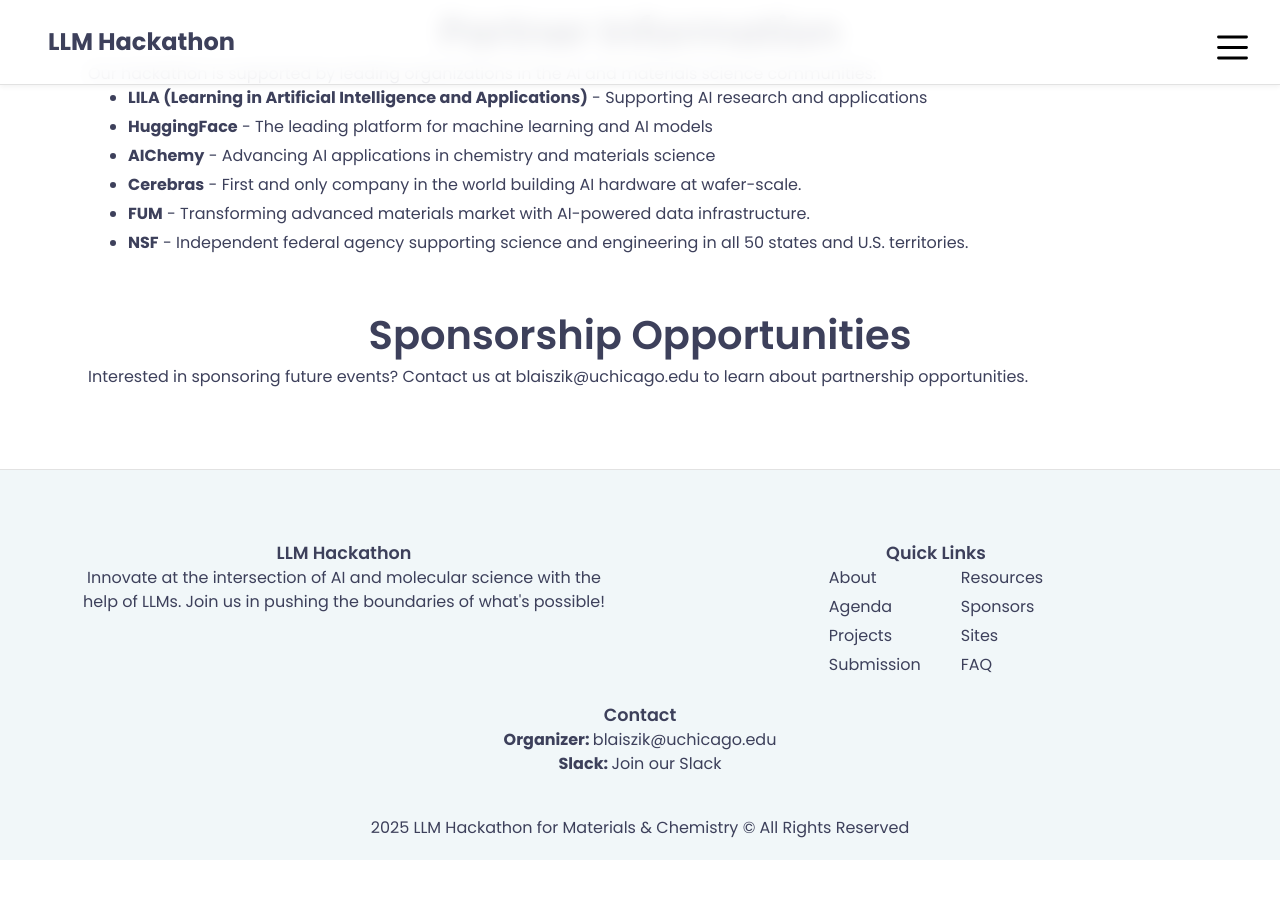
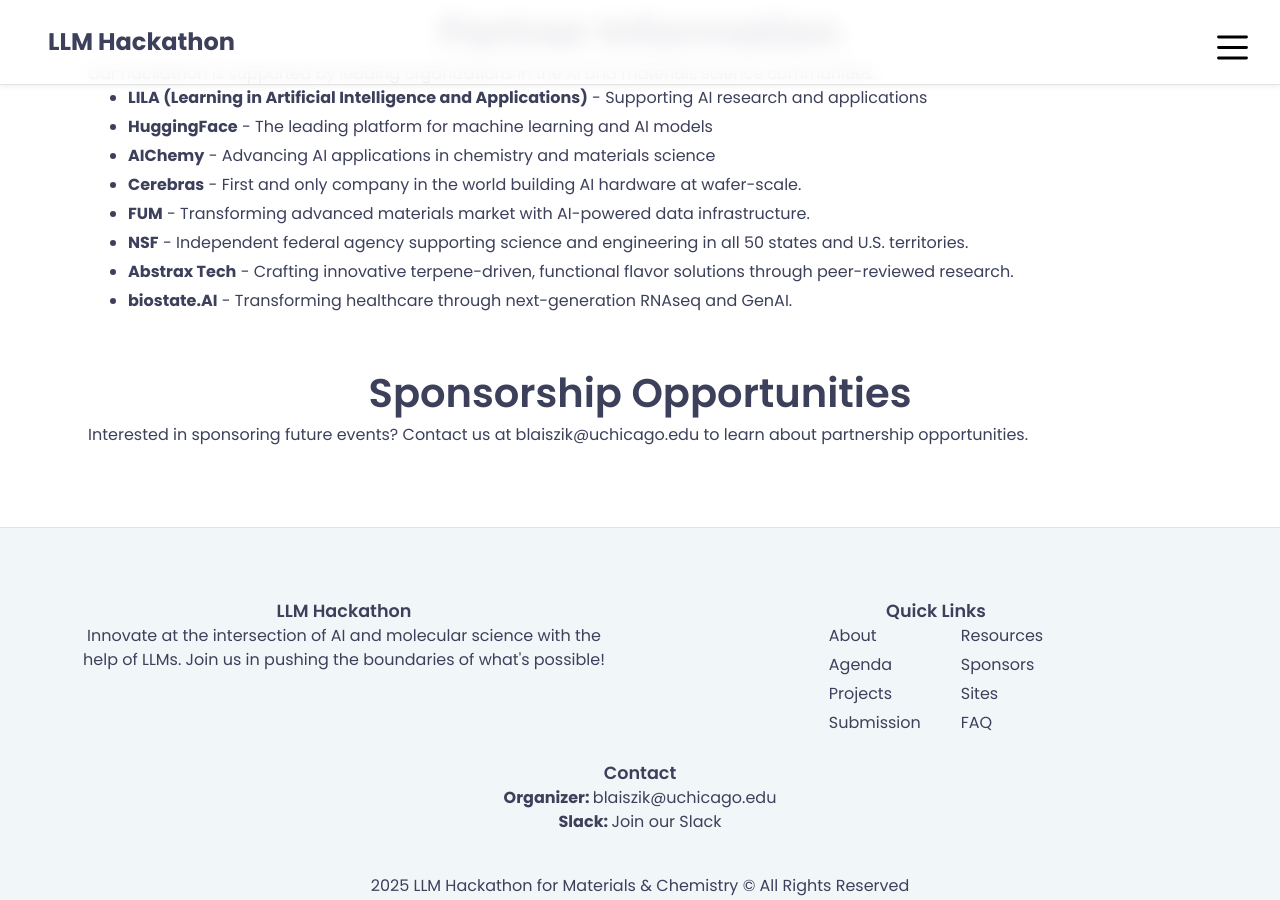
Before and after one commit to llmhackathon/llmhackathon.github.io, a Jekyll site: the page built from sponsors.md, in a window 1280 px wide and 900 px high, scrolled down 819 px. Built offline with Jekyll 4.4.1, drawn with Linux system fonts in a browser that asks for light colours; nearby versions of some CDN libraries; before the commit the page ends 1679 px from its top, so only the background shows below that.

Commit message:
Added 2 sponsors: AbstraxTech and biostate.AI

```diff
--- a/sponsors.md
+++ b/sponsors.md
@@ -21,6 +21,8 @@
 - **Cerebras** - First and only company in the world building AI hardware at wafer-scale.
 - **FUM** - Transforming advanced materials market with AI-powered data infrastructure.
 - **NSF** - Independent federal agency supporting science and engineering in all 50 states and U.S. territories.
+- **Abstrax Tech** - Crafting innovative terpene-driven, functional flavor solutions through peer-reviewed research.
+- **biostate.AI** - Transforming healthcare through next-generation RNAseq and GenAI.
 
 ## Sponsorship Opportunities
 
```
Also changed, not shown: _data/sponsors.yml (+8 -1 lines), assets/images/sponsors/AbstraxTech_logo.svg (added), assets/images/sponsors/BiostateAI_logo.png (added).
